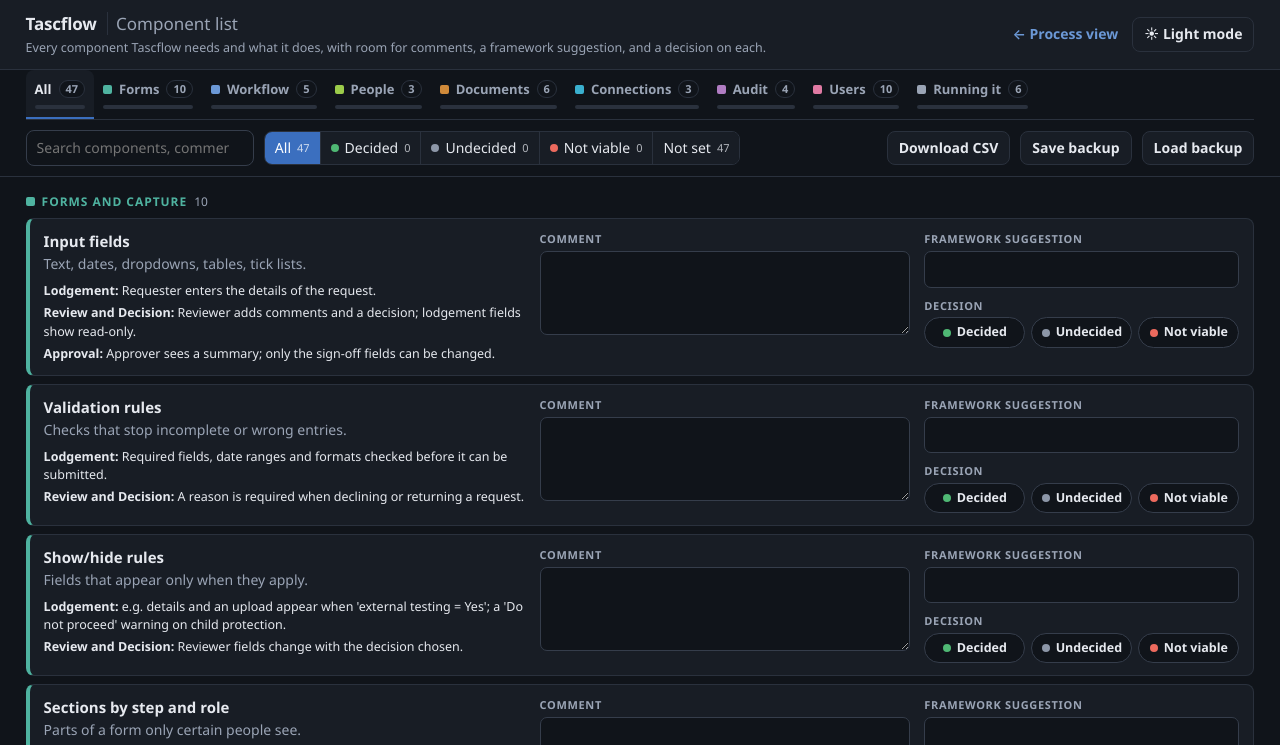
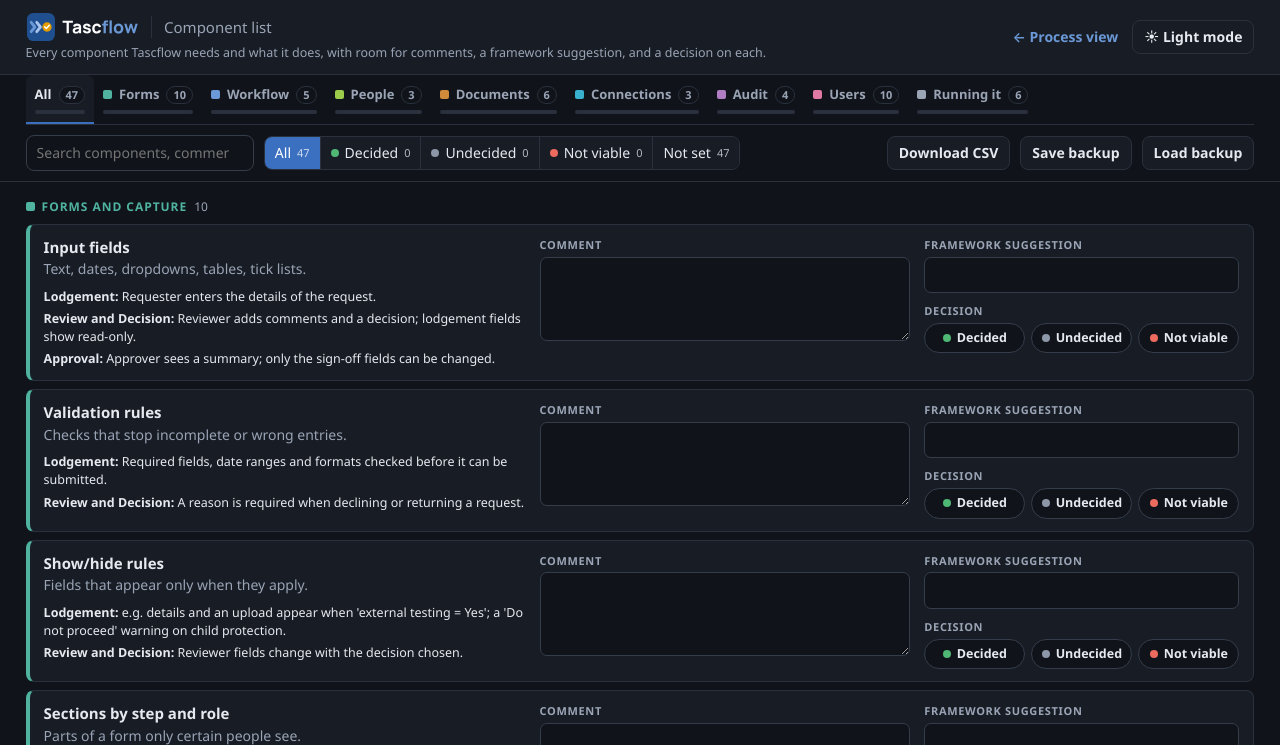
Before and after one commit to NovNoir/tascflow, a plain HTML site: page components.html in a window 1280 px wide. Both pictures are taken after a click on the button "☾ Dark mode". Shown: the top 745 px of the page. Drawn offline with Linux system fonts and the light colour scheme.

Commit message:
Add the Tascflow logo and browser-tab icon
Co-Authored-By: Claude Opus 5.5 <noreply@anthropic.com>

```diff
--- a/components.html
+++ b/components.html
@@ -5,6 +5,9 @@
 <meta name="viewport" content="width=device-width, initial-scale=1">
 <title>Tascflow components</title>
 <script src="theme.js"></script>
+<link rel="icon" href="assets/tascflow-icon.svg" type="image/svg+xml">
+<link rel="icon" href="assets/tascflow-icon-32.png" sizes="32x32" type="image/png">
+<link rel="apple-touch-icon" href="assets/tascflow-icon-512.png">
 <style>
   :root {
     --ink: #1c2430; --muted: #667085; --line: #dfe3ea; --bg: #f5f6f8; --card: #fff; --field: #fff; --field-line: #cdd3dc;
@@ -40,8 +43,13 @@
   header { background: var(--card); border-bottom: 1px solid var(--line); padding: 12px max(16px, 2vw); }
   .head { max-width: 1280px; margin: 0 auto; display: flex; justify-content: space-between; align-items: center; gap: 12px; flex-wrap: wrap; }
   header h1 { font-size: 17px; margin: 0; }
-  header h1 .brand { font-weight: 800; letter-spacing: -.01em; }
-  header h1 .sub { font-weight: 500; color: var(--muted); margin-left: 6px; padding-left: 8px; border-left: 1px solid var(--line); }
+  header h1 { display: flex; align-items: center; gap: 0; }
+  header h1 .wm { height: 30px; width: auto; display: block; }
+  .wm-dark { display: none !important; }
+  @media (prefers-color-scheme: dark) { :root:not([data-theme="light"]) .wm-light { display: none !important; } :root:not([data-theme="light"]) .wm-dark { display: block !important; } }
+  :root[data-theme="dark"] .wm-light { display: none !important; }
+  :root[data-theme="dark"] .wm-dark { display: block !important; }
+  header h1 .sub { font-weight: 500; font-size: 15px; color: var(--muted); margin-left: 12px; padding-left: 12px; border-left: 1px solid var(--line); line-height: 22px; }
   header p { margin: 2px 0 0; color: var(--muted); font-size: 12.5px; max-width: 70em; }
   .back { font-weight: 600; text-decoration: none; white-space: nowrap; }
   .back:hover { text-decoration: underline; }
@@ -130,7 +138,7 @@
 <header>
   <div class="head">
     <div>
-      <h1><span class="brand">Tascflow</span> <span class="sub">Component list</span></h1>
+      <h1><img class="wm wm-light" src="assets/tascflow-wordmark-light.svg" alt="Tascflow"><img class="wm wm-dark" src="assets/tascflow-wordmark-dark.svg" alt="Tascflow"><span class="sub">Component list</span></h1>
       <p>Every component Tascflow needs and what it does, with room for comments, a framework suggestion, and a decision on each.</p>
     </div>
     <div class="headlinks"><a class="back" href="index.html">← Process view</a><button class="themebtn" id="themeBtn" type="button">Dark mode</button></div>
```
Also changed, not shown: index.html (+11 -3 lines), assets/tascflow-icon-32.png (added), assets/tascflow-icon-512.png (added), assets/tascflow-icon.svg (added), assets/tascflow-wordmark-dark.svg (added), assets/tascflow-wordmark-light.svg (added), 1 other file.
